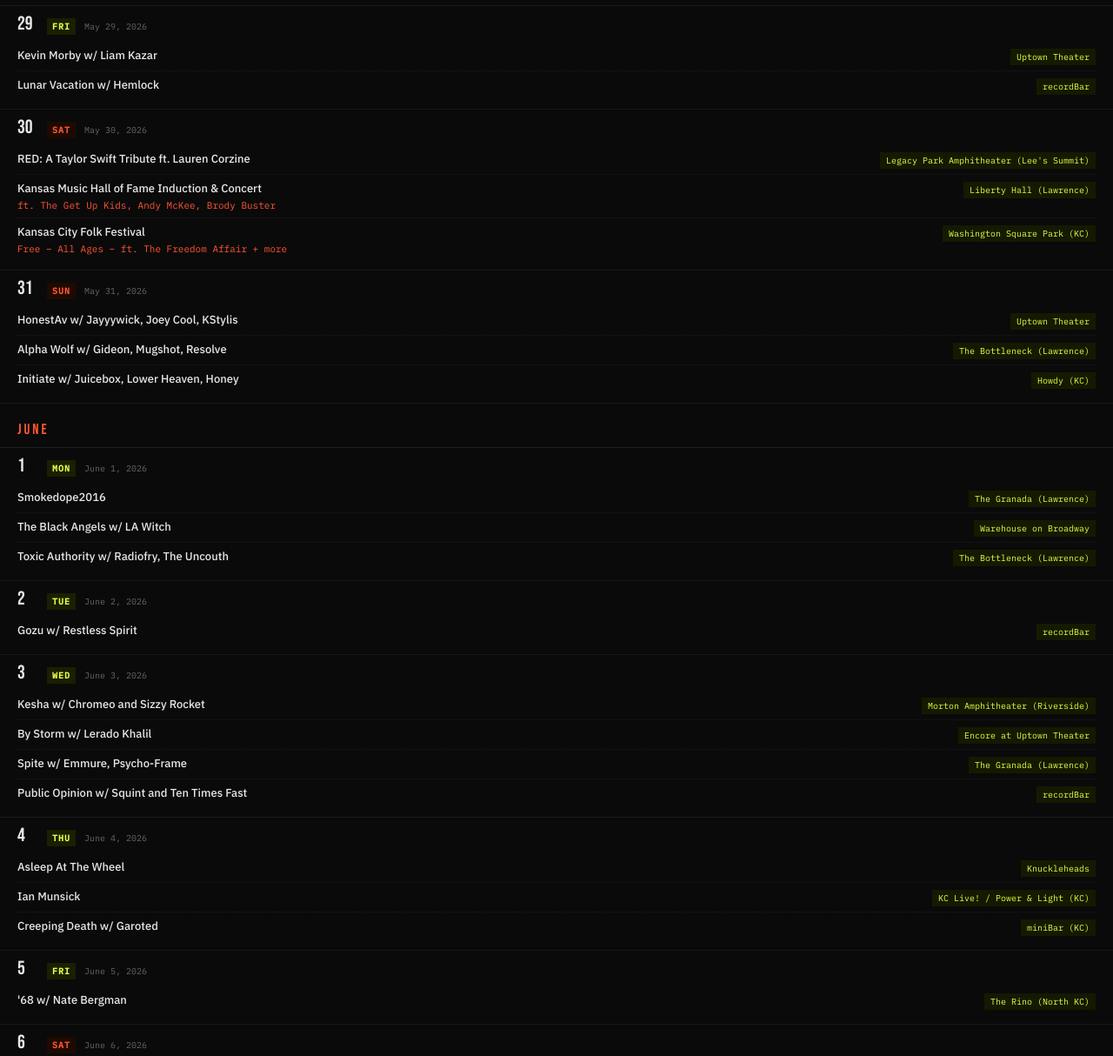
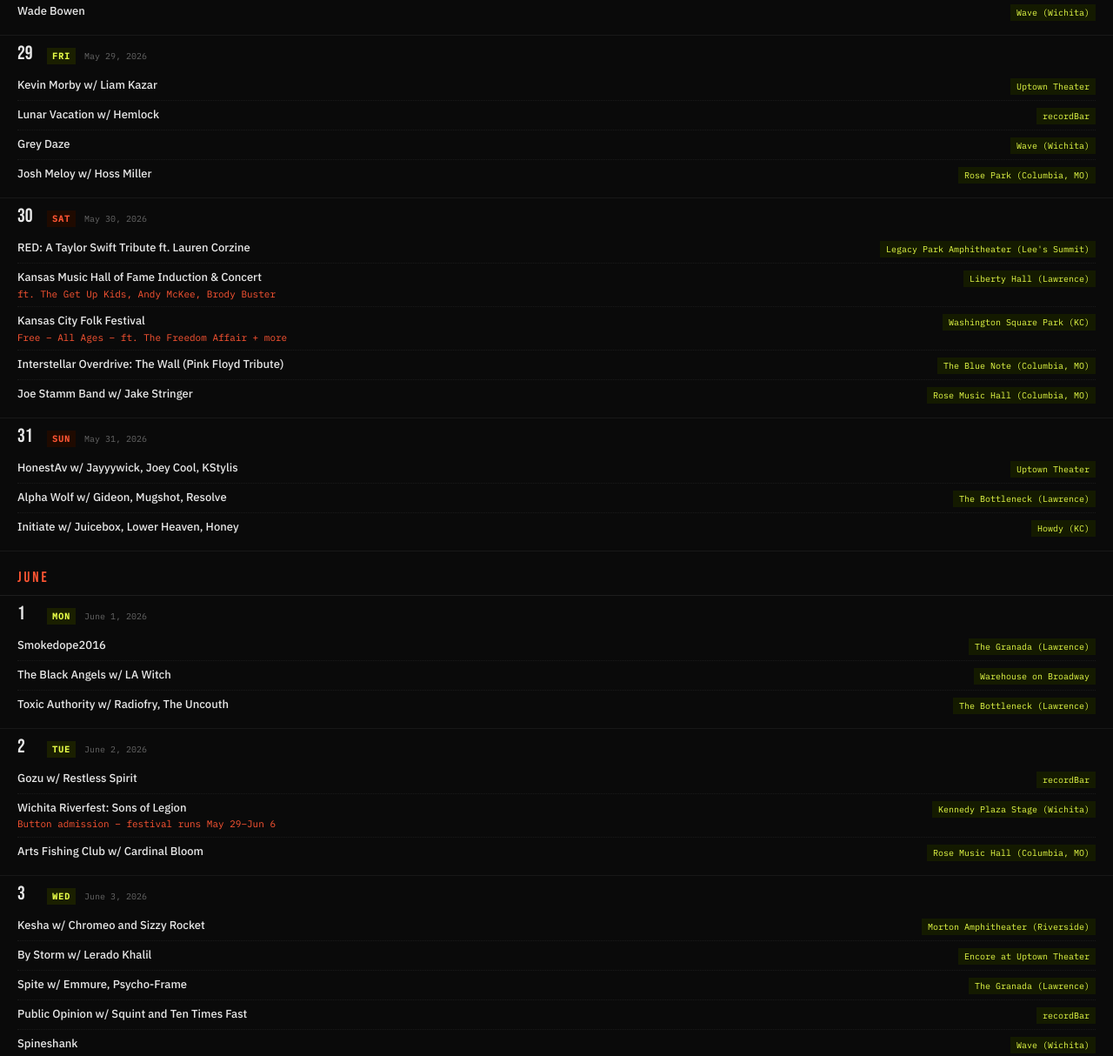
Before and after one commit to userlivewire/Kansas-City-Events-Tracker, a plain HTML site: page index.html in a window 1280 px wide. Shown: the part 613-1827 px from the top of the page at 87% size. Drawn offline with Linux system fonts and the light colour scheme.

Commit message:
Update index.html

```diff
--- a/index.html
+++ b/index.html
@@ -3,7 +3,7 @@
 <head>
 <meta charset="UTF-8">
 <meta name="viewport" content="width=device-width, initial-scale=1.0">
-<title>Kansas City Event Tracker</title>
+<title>Kansas City Area Events Tracker</title>
 <link href="https://fonts.googleapis.com/css2?family=Bebas+Neue&family=IBM+Plex+Mono:wght@400;500&family=IBM+Plex+Sans:wght@300;400;500&display=swap" rel="stylesheet">
 <style>
   :root {
@@ -114,7 +114,7 @@
 <body>
 
 <header>
-  <h1>Kansas City Event Tracker</h1>
+  <h1>Kansas City Area Events Tracker</h1>
   <p class="subtitle">All venues &middot; Sorted by date &middot; Sources: VisitKC, Shuttlecock, Ticketmaster, Fox4, cityofls.net</p>
   <div class="controls">
     <input type="text" id="search" placeholder="Search artist, venue..." oninput="filter()">
@@ -294,6 +294,81 @@ const RAW = [
   {d:"2026-11-09",a:"Three Days Grace w/ I Prevail and The Funeral Portrait",v:"T-Mobile Center"},
   {d:"2026-11-16",a:"The Neighbourhood",v:"T-Mobile Center"},
   {d:"2026-11-17",a:"Switchfoot",v:"Uptown Theater"},
+
+  // ── LEMONADE PARK (KC) ──
+  {d:"2026-06-20",a:"KC Bones",v:"Lemonade Park (KC)"},
+  {d:"2026-08-04",a:"Watchhouse",v:"Lemonade Park (KC)"},
+  {d:"2026-09-11",a:"Mini Trees",v:"Lemonade Park (KC)"},
+
+  // ── LAWRENCE, KS – LIBERTY HALL (additional shows) ──
+  {d:"2026-06-23",a:"The Wallflowers",v:"Liberty Hall (Lawrence)"},
+  {d:"2026-09-09",a:"Judy Collins w/ Bruce Cockburn: Sweet Judy Blue Eyes Farewell",v:"Liberty Hall (Lawrence)"},
+  {d:"2026-11-11",a:"Kurt Vile & The Violators",v:"Liberty Hall (Lawrence)"},
+
+  // ── LIED CENTER OF KANSAS (Lawrence – KU campus) ──
+  {d:"2026-09-26",a:"Jazz at Lincoln Center Orchestra w/ Wynton Marsalis",v:"Lied Center of Kansas (Lawrence)"},
+  {d:"2026-10-02",a:"Renée Fleming",v:"Lied Center of Kansas (Lawrence)"},
+  {d:"2026-10-15",a:"IL DIVO",v:"Lied Center of Kansas (Lawrence)"},
+  {d:"2026-11-06",a:"KINKY BOOTS (National Broadway Tour)",v:"Lied Center of Kansas (Lawrence)"},
+  {d:"2026-11-20",a:"CHICAGO The Musical (National Broadway Tour)",v:"Lied Center of Kansas (Lawrence)"},
+
+  // ── WICHITA, KS – WAVE ──
+  {d:"2026-05-28",a:"Wade Bowen",v:"Wave (Wichita)"},
+  {d:"2026-05-29",a:"Grey Daze",v:"Wave (Wichita)"},
+  {d:"2026-06-03",a:"Spineshank",v:"Wave (Wichita)"},
+  {d:"2026-06-04",a:"Adelitas Way",v:"Wave (Wichita)"},
+  {d:"2026-06-05",a:"Y2K Party",v:"Wave (Wichita)"},
+  {d:"2026-06-06",a:"Trakas Banda y Rave",v:"Wave (Wichita)"},
+  {d:"2026-06-07",a:"Moon Walker",v:"Wave (Wichita)"},
+  {d:"2026-06-08",a:"Death Angel",v:"Wave (Wichita)"},
+  {d:"2026-06-19",a:"The Acacia Strain",v:"Wave (Wichita)"},
+
+  // ── WICHITA, KS – THE COTILLION ──
+  {d:"2026-06-05",a:"Larry Fleet",v:"The Cotillion (Wichita)"},
+  {d:"2026-06-11",a:"Jefferson Starship",v:"The Cotillion (Wichita)"},
+  {d:"2026-06-20",a:"Dayshift",v:"The Cotillion (Wichita)"},
+  {d:"2026-06-21",a:"The Wallflowers",v:"The Cotillion (Wichita)"},
+  {d:"2026-06-23",a:"Wyatt Flores",v:"The Cotillion (Wichita)"},
+
+  // ── WICHITA, KS – WICHITA RIVERFEST (Kennedy Plaza Stage) ──
+  {d:"2026-06-02",a:"Wichita Riverfest: Sons of Legion",v:"Kennedy Plaza Stage (Wichita)",n:"Button admission – festival runs May 29–Jun 6"},
+  {d:"2026-06-03",a:"Wichita Riverfest: Jonathan McReynolds",v:"Kennedy Plaza Stage (Wichita)",n:"Button admission"},
+  {d:"2026-06-04",a:"Wichita Riverfest: El Fantasma",v:"Kennedy Plaza Stage (Wichita)",n:"Button admission"},
+  {d:"2026-06-05",a:"Wichita Riverfest: The Jacksons",v:"Kennedy Plaza Stage (Wichita)",n:"Button admission"},
+
+  // ── WICHITA, KS – OTHER VENUES ──
+  {d:"2026-06-06",a:"Midwest R&B Fest ft. Jacquees, Kelly Price, Lyfe Jennings, Rome",v:"Capitol Federal Amphitheater (Wichita)"},
+  {d:"2026-06-11",a:"Wichita Lineman – Glen Campbell Tribute",v:"Wichita Union Stockyards"},
+  {d:"2026-06-18",a:"Luke Bryan",v:"INTRUST Bank Arena (Wichita)"},
+  {d:"2026-06-19",a:"Kansas – The Band",v:"Heartland Credit Union Arena (Valley Center, KS)"},
+
+  // ── COLUMBIA, MO – THE BLUE NOTE ──
+  {d:"2026-05-30",a:"Interstellar Overdrive: The Wall (Pink Floyd Tribute)",v:"The Blue Note (Columbia, MO)"},
+  {d:"2026-06-05",a:"Name That Tune: Pride Anthems Edition",v:"The Blue Note (Columbia, MO)"},
+  {d:"2026-06-07",a:"Rock the Mic: Live Band Karaoke Fundraiser",v:"The Blue Note (Columbia, MO)",n:"Compass Inc. Presents"},
+  {d:"2026-06-20",a:"DEMOLA LIVE!",v:"The Blue Note (Columbia, MO)"},
+  {d:"2026-06-22",a:"Armor For Sleep w/ Spanish Love Songs & Flycatcher",v:"The Blue Note (Columbia, MO)"},
+  {d:"2026-06-26",a:"KCMQ Morning Shag Birthday Bash ft. Optimus Prime",v:"The Blue Note (Columbia, MO)"},
+  {d:"2026-06-27",a:"The Burney Sisters w/ River & Rail",v:"The Blue Note (Columbia, MO)"},
+  {d:"2026-07-10",a:"Runnin' Down A Dream: A Salute to Tom Petty w/ Mercury Trio",v:"The Blue Note (Columbia, MO)"},
+  {d:"2026-07-17",a:"Country Royale – Miranda Lambert, Brooks & Dunn, Dolly, Garth Tributes",v:"The Blue Note (Columbia, MO)"},
+  {d:"2026-07-26",a:"Tab Benoit: Soul of the Swamp Tour",v:"The Blue Note (Columbia, MO)"},
+  {d:"2026-09-23",a:"Modest Mouse",v:"The Blue Note (Columbia, MO)"},
+  {d:"2026-11-05",a:"TobyMac, Third Day & Chris Tomlin",v:"Mizzou Arena (Columbia, MO)"},
+
+  // ── COLUMBIA, MO – ROSE MUSIC HALL / ROSE PARK ──
+  {d:"2026-05-24",a:"Pedaler's Jamboree Afterparty ft. Bobby Reil, Meredith Shaw & Flyover Country",v:"Rose Park (Columbia, MO)",n:"FREE"},
+  {d:"2026-05-29",a:"Josh Meloy w/ Hoss Miller",v:"Rose Park (Columbia, MO)"},
+  {d:"2026-05-30",a:"Joe Stamm Band w/ Jake Stringer",v:"Rose Music Hall (Columbia, MO)"},
+  {d:"2026-06-02",a:"Arts Fishing Club w/ Cardinal Bloom",v:"Rose Music Hall (Columbia, MO)"},
+  {d:"2026-06-03",a:"Willi Carlisle",v:"Rose Music Hall (Columbia, MO)"},
+  {d:"2026-06-05",a:"moonsault w/ Bogus and Find Fiona",v:"Rose Music Hall (Columbia, MO)"},
+  {d:"2026-06-06",a:"Dope Ass Sneakers",v:"Rose Park (Columbia, MO)"},
+  {d:"2026-06-12",a:"Joe Jordan w/ Isaac Schneider",v:"Rose Music Hall (Columbia, MO)"},
+  {d:"2026-06-17",a:"Fruit Bats",v:"Rose Park (Columbia, MO)"},
+  {d:"2026-06-19",a:"Kameron Marlowe",v:"Rose Park (Columbia, MO)"},
+  {d:"2026-06-23",a:"The Dead South w/ Amigo The Devil",v:"Rose Music Hall (Columbia, MO)"},
+  {d:"2026-09-24",a:"Modest Mouse: Central Bank Downtown Live",v:"Rose Park (Columbia, MO)"},
 ];
 
 const MONTHS = ["","January","February","March","April","May","June","July","August","September","October","November","December"];
```
